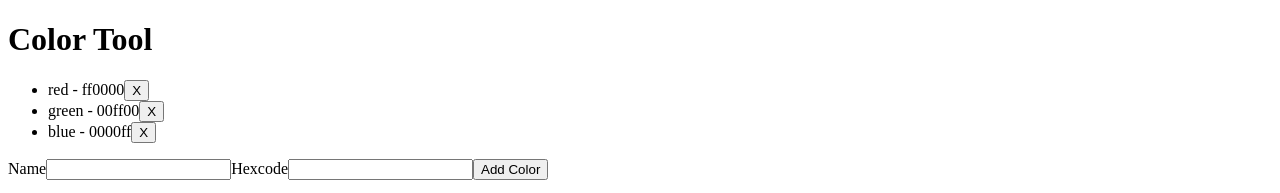
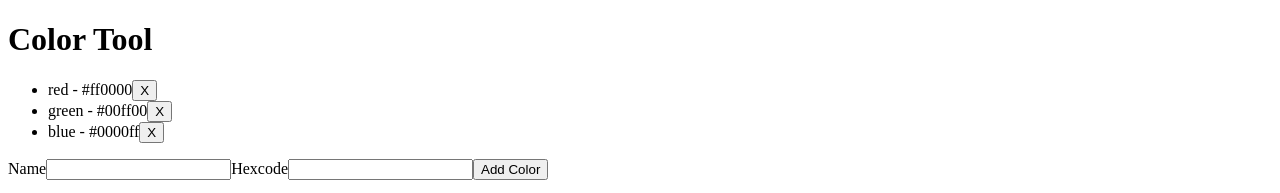
Before and after one commit to Yrung/tools-app, a React (Vite) app: page / in a window 1280 px wide. Shown: the top 193 px of the page. Built offline with nearby package versions, Linux system fonts and the light colour scheme; data requests are answered from the project's data file.

Commit message:
async. not working yet

```diff
--- /dev/null
+++ b/db.json
@@ -0,0 +1,11 @@
+{
+  "colors": [
+    { "id": 1, "name": "red", "hexcode": "#ff0000" },
+    { "id": 2, "name": "green", "hexcode": "#00ff00" },
+    { "id": 3, "name": "blue", "hexcode": "#0000ff" }
+  ],
+  "cars": [
+    {"id":1,"make":"Ford","model":"Fusion Hybrid","year":2019,"color":"blue","price":45000},
+    {"id":2,"make":"Tesla","model":"S","year":2018,"color":"red","price":100000}
+  ]
+}
--- a/package.json
+++ b/package.json
@@ -4,7 +4,9 @@
   "version": "0.0.0",
   "type": "module",
   "scripts": {
+    "rest": "json-server --port 3060 ./db.json",
     "dev": "vite",
+    "start": "run-p dev rest",
     "build": "vite build",
     "lint": "eslint . --ext js,jsx --report-unused-disable-directives --max-warnings 0",
     "preview": "vite preview"
@@ -23,6 +25,8 @@
     "eslint-plugin-react": "^7.34.1",
     "eslint-plugin-react-hooks": "^4.6.0",
     "eslint-plugin-react-refresh": "^0.4.6",
+    "json-server": "^1.0.0-beta.0",
+    "npm-run-all": "^4.1.5",
     "prop-types": "^15.8.1",
     "vite": "^5.2.0"
   }
--- /dev/null
+++ b/src/api/colorToolApi.js
@@ -0,0 +1,29 @@
+import { createApi, fetchBaseQuery } from '@reduxjs/toolkit/query/react';
+
+export const colorToolApi = createApi({
+  reducerPath: 'colorToolApi',
+  baseQuery: fetchBaseQuery({ baseUrl: 'http://localhost:3060/'}),
+  endpoints: builder => ({
+    getColors: builder.query({
+      query: () => 'colors',  // GET http://localhost:3060/ <- return the colors list from the REST
+      providesTags: [{ type: 'Colors', id: 'LIST' }],
+    }),
+    appendColor: builder.mutation({
+      query: newColor => ({
+        url: 'colors',
+        method: 'POST',
+        body: newColor,
+      }),
+      invalidatesTags: [{ type: 'Colors', id: 'LIST' }],
+    }),
+    removeColor: builder.mutation({
+      query: colorId => ({
+        url: `colors/${colorId}`,
+        method: 'DELETE',
+      }),
+      invalidatesTags: [{ type: 'Colors', id: 'LIST' }],
+    })
+  }),
+});
+
+export const { useGetColorsQuery, useAppendColorMutation, useRemoveColorMutation } = colorToolApi;
--- a/src/components/ColorTool.jsx
+++ b/src/components/ColorTool.jsx
@@ -4,23 +4,31 @@ import { ColorList } from "./ColorList";
 import { ToolHeader } from "./ToolHeader";
 import { ColorForm } from './ColorForm';
 
-import { useDispatch, useSelector } from 'react-redux';
-import { addColor, deleteColor, selectColors } from '../slices/colorToolSlice';
+import { useGetColorsQuery, useAppendColorMutation, useRemoveColorMutation } from '../api/colorToolApi';
 
 // ColorTool provides the car data (keep the state) and is the parent component of the whole Color thing,
 // calling ColorList and ColorForm to display them
 export const ColorTool = () => {
 
-  const dispatch = useDispatch();
-  const colors = useSelector(selectColors);
+  const { data: colors, isLoading, isError } = useGetColorsQuery();
+  const [ appendColor ] = useAppendColorMutation();
+  const [ removeColor ] = useRemoveColorMutation();
 
-  const doAddColor = useCallback(newColor => {
-    dispatch(addColor(newColor));
-  }, [dispatch])
+  const doAddColor = useCallback(async newColor => {
+    await appendColor(newColor);
+  }, [appendColor]);
 
-  const doDeleteColor = useCallback((colorId) => {
-    dispatch(deleteColor(colorId))
-  }, [dispatch]);
+  const doDeleteColor = useCallback(async colorId => {
+    await removeColor(colorId);
+  }, [removeColor]);
+
+  if (isLoading) {
+    return <p>Loading...</p>;
+  }
+
+  if (isError) {
+    return <p>Sorry, something went wrong...</p>;
+  }
 
   return (
     <>
--- a/src/store.js
+++ b/src/store.js
@@ -1,13 +1,28 @@
 import { configureStore } from '@reduxjs/toolkit';
+import { setupListeners} from '@reduxjs/toolkit/query';
 
 import calcToolReducer from './slices/calcToolSlice';
-import colorToolReducer from './slices/colorToolSlice';
+// import colorToolReducer from './slices/colorToolSlice';
 import carToolSlice from './slices/carToolSlice';
+import { colorToolApi } from './api/colorToolApi';
+
+// when you need to call a REST API and add it to the store,
+// register the api so that the code that dispatches the action can support async operation
+// 1. Add the API object to the reducers
+// 2. Set up the listeners for the store's dispatch func
+// 3. Wire up the middleware
 
 export const store = configureStore({
-  reducer: {  // add reducer to the store
+  reducer: {  // add reducer(s) to the store
     calcTool: calcToolReducer,
-    colorTool: colorToolReducer,
+    [colorToolApi.reducerPath]: colorToolApi.reducer,   // step 1
+    // colorTool: colorToolReducer,
     carTool: carToolSlice,
-  }
+  },
+  middleware: (getDefaultMiddleware) => {   // step 3
+    return getDefaultMiddleware().concat(colorToolApi.middleware);
+  },
 });
+
+// step 2
+setupListeners(store.dispatch);
```
Also changed, not shown: 1 other file (tests, documents, lock files or other folders).
